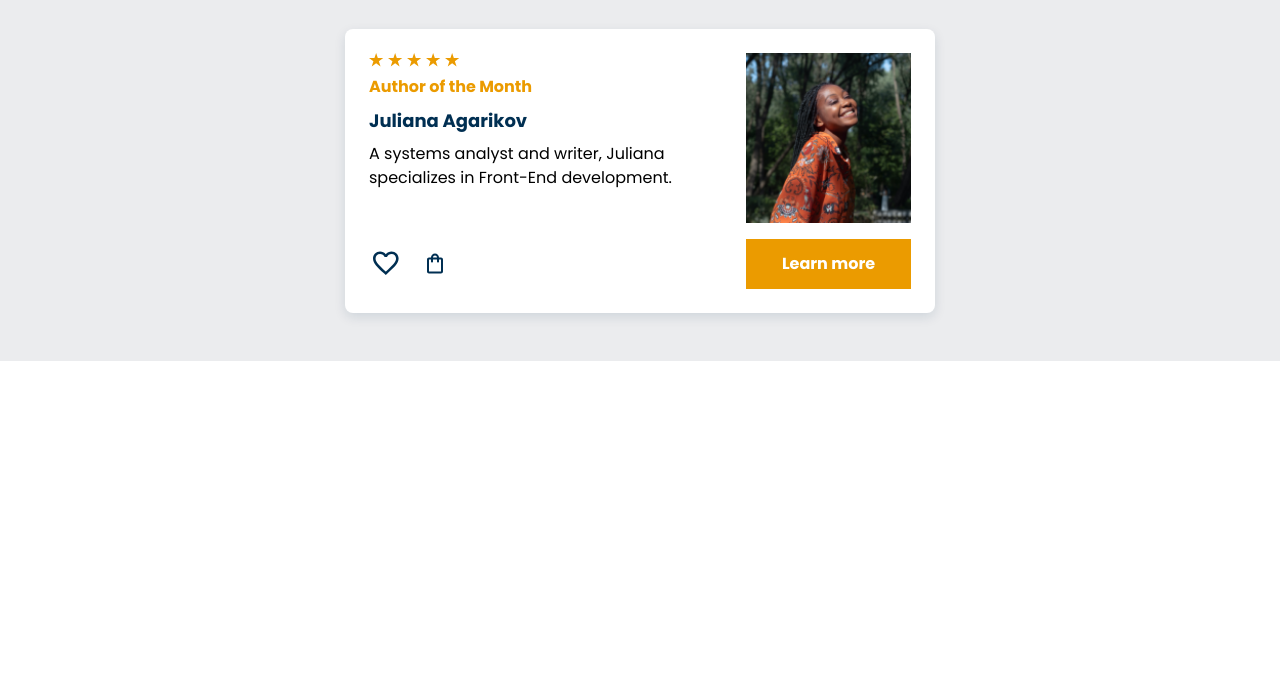
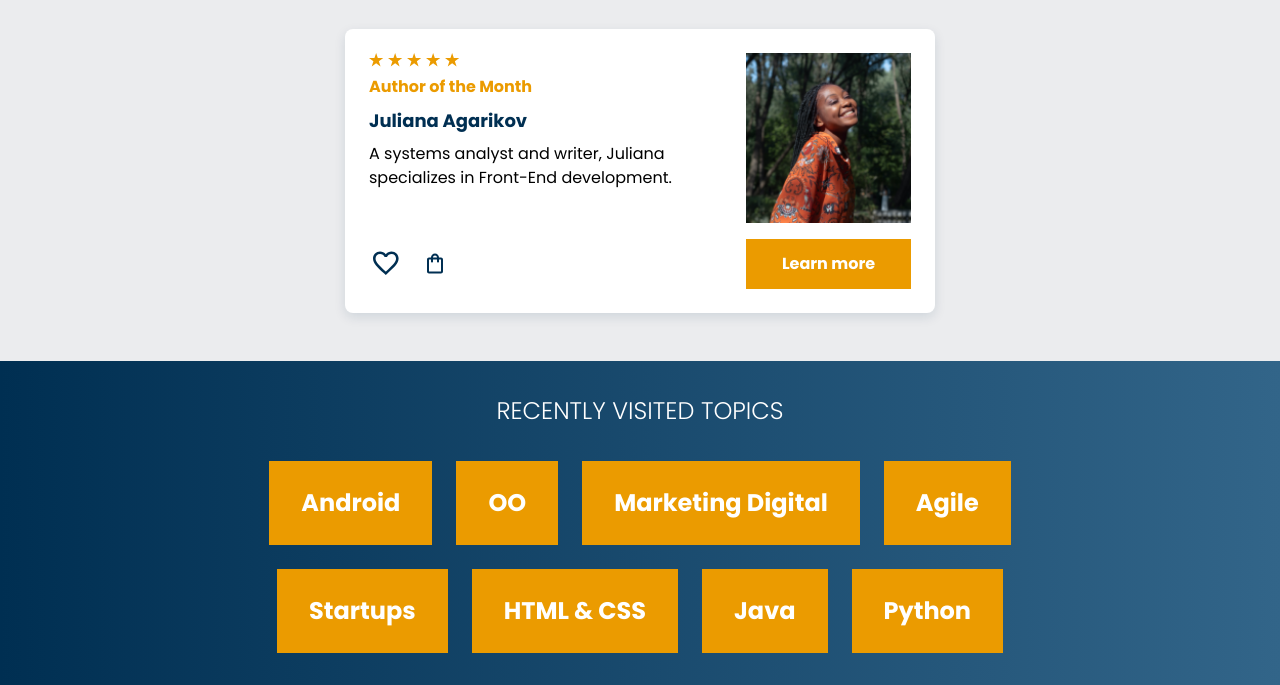
Before and after one commit to jtg-inductions-fe/FE-Assignment-1-Trijal-Luhariwala-UID00832-2026, a website built with Vite: page index.html in a window 1280 px wide. Shown: the part 1723-2408 px from the top of the page. Before the commit the page ends 2084 px from the top, so only its background shows below. Built offline with nearby package versions, Linux system fonts and the light colour scheme.

Commit message:
[TL_A2_04]: Added topics/tags section HTML and layout CSS styling with accessibility.

```diff
--- a/index.html
+++ b/index.html
@@ -766,6 +766,54 @@
                     </div>
                 </div>
             </section>
+        <section class="topics" aria-labelledby="topics-heading">
+            <h2 id="topics-heading" class="topics__title">
+                Recently Visited Topics
+            </h2>
+
+            <ul class="topics__list">
+                <li class="topics__item">
+                    <button type="button" class="btn--accent topics__btn">
+                        Android
+                    </button>
+                </li>
+                <li class="topics__item">
+                    <button type="button" class="btn--accent topics__btn">
+                        OO
+                    </button>
+                </li>
+                <li class="topics__item">
+                    <button type="button" class="btn--accent topics__btn">
+                        Marketing Digital
+                    </button>
+                </li>
+                <li class="topics__item">
+                    <button type="button" class="btn--accent topics__btn">
+                        Agile
+                    </button>
+                </li>
+                <li class="topics__item">
+                    <button type="button" class="btn--accent topics__btn">
+                        Startups
+                    </button>
+                </li>
+                <li class="topics__item">
+                    <button type="button" class="btn--accent topics__btn">
+                        HTML &amp; CSS
+                    </button>
+                </li>
+                <li class="topics__item">
+                    <button type="button" class="btn--accent topics__btn">
+                        Java
+                    </button>
+                </li>
+                <li class="topics__item">
+                    <button type="button" class="btn--accent topics__btn">
+                        Python
+                    </button>
+                </li>
+            </ul>
+        </section>
         </main>
         <script type="module" src="./src/script/index.js"></script>
     </body>
--- a/src/styles/layout/_index.scss
+++ b/src/styles/layout/_index.scss
@@ -3,3 +3,4 @@
 @forward 'hero';
 @forward 'container';
 @forward 'books';
+@forward 'topics';
--- /dev/null
+++ b/src/styles/layout/_topics.scss
@@ -0,0 +1,71 @@
+@use 'sass:map';
+@use '../abstracts/variables' as v;
+@use '../abstracts/mixins' as m;
+@use '../abstracts/functions' as f;
+
+.topics {
+    display: flex;
+    flex-direction: column;
+    align-items: center;
+    width: 100%;
+    padding: map.get(v.$spacing, 'lg') map.get(v.$spacing, 'md');
+    gap: map.get(v.$spacing, 'lg');
+    background: map.get(v.$gradients, 'brand-primary');
+    text-align: center;
+
+    &__title {
+        @include m.font('body-light');
+        color: map.get(v.$colors, 'text-inverse');
+        font-size: map.get(v.$font-sizes, 'base');
+        text-transform: uppercase;
+    }
+
+    &__list {
+        display: flex;
+        flex-wrap: wrap;
+        justify-content: center;
+        align-items: center;
+        width: 100%;
+        max-width: f.to-rem(750px);
+        gap: map.get(v.$spacing, 'md');
+    }
+
+    &__btn {
+        @include m.font('body-bold');
+        padding: map.get(v.$spacing, 'md') map.get(v.$spacing, 'lg');
+        border-radius: map.get(v.$radi, 'none');
+        font-size: map.get(v.$font-sizes, 'sm');
+        white-space: nowrap;
+
+        &:focus-visible {
+            outline-color: map.get(v.$colors, 'text-inverse');
+        }
+    }
+
+    @include m.respond-to('tablet') {
+        padding: map.get(v.$spacing, 'xl') map.get(v.$spacing, '2xl');
+        gap: map.get(v.$spacing, 'xl');
+
+        &__title {
+            font-size: map.get(v.$font-sizes, 'lg');
+        }
+
+        &__list {
+            max-width: f.to-rem(750px);
+            gap: map.get(v.$spacing, 'lg');
+        }
+
+        &__btn {
+            padding: map.get(v.$spacing, 'lg') map.get(v.$spacing, 'xl');
+            font-size: map.get(v.$font-sizes, 'lg');
+        }
+    }
+
+    @include m.respond-to('desktop') {
+        padding: map.get(v.$spacing, '3xl') f.to-rem(80px);
+
+        &__title {
+            font-size: map.get(v.$font-sizes, '3xl');
+        }
+    }
+}
--- a/src/styles/main.scss
+++ b/src/styles/main.scss
@@ -1,5 +1,5 @@
 @use 'vendors';
 @use 'base';
-@use 'layout';
 @use 'components';
 @use 'pages';
+@use 'layout';
```
